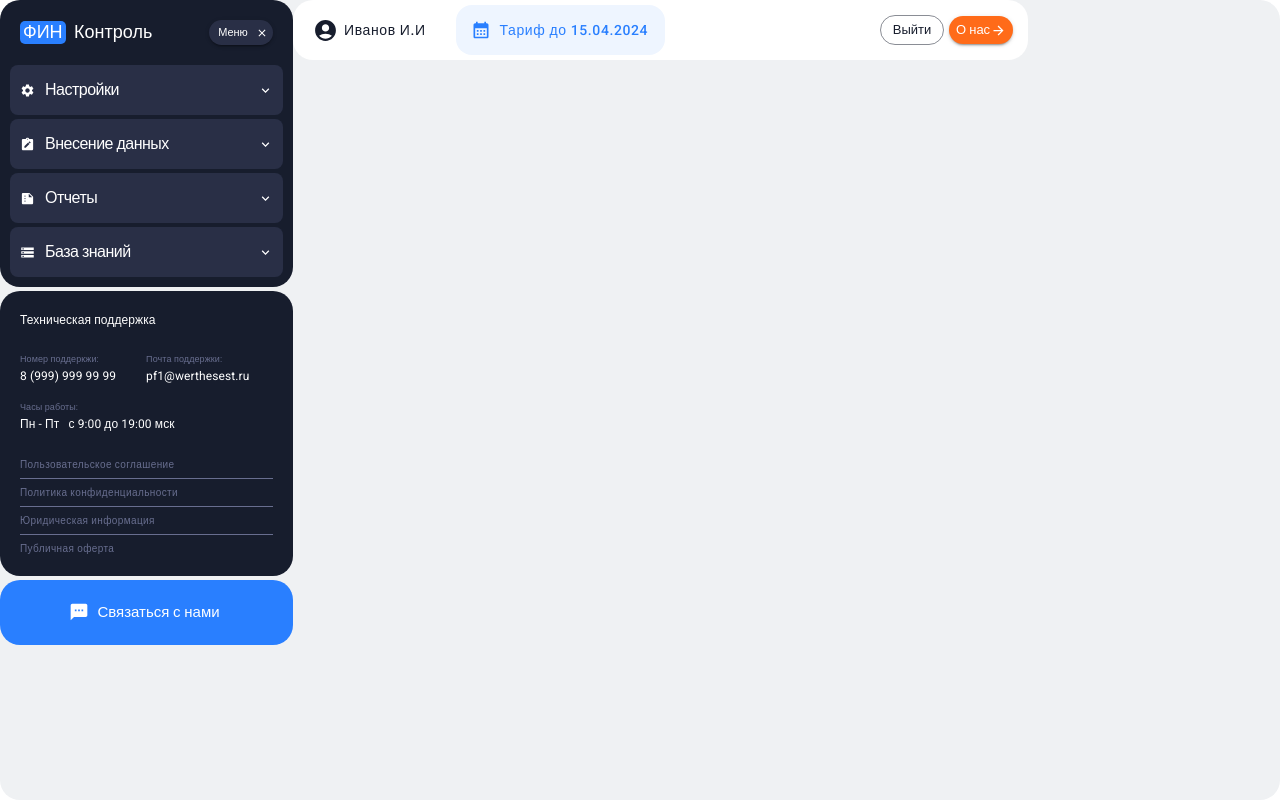
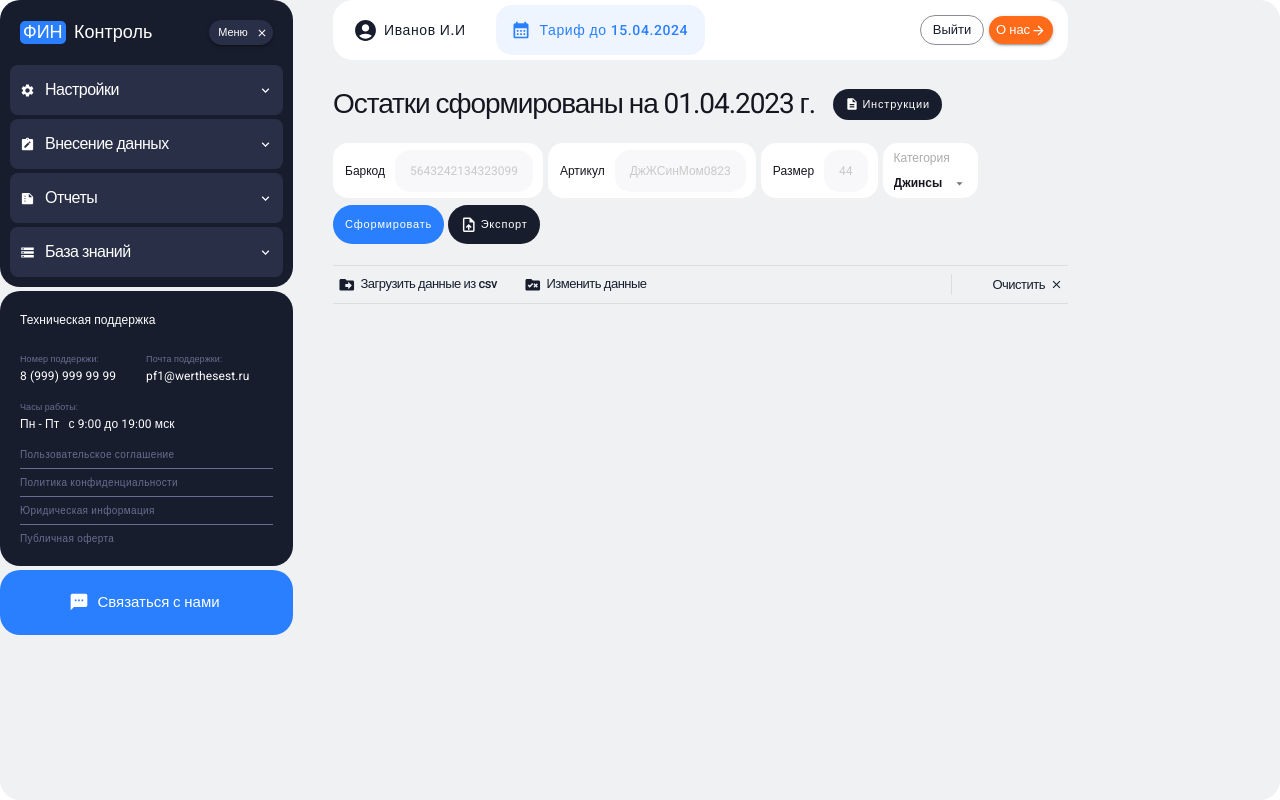
Before and after one commit to Lehano-A/financial-control-test-work, a React (Create React App) app: page / in a window 1280 px wide. Built offline with nearby package versions, Linux system fonts and the light colour scheme; a web font is replaced by a local one.

Commit message:
Создаёт компонент ProductPanel

```diff
--- a/src/components/App/App.tsx
+++ b/src/components/App/App.tsx
@@ -2,8 +2,11 @@ import React from 'react';
 import PanelMenu from '../PanelMenu/PanelMenu';
 import TechnicalSupport from '../TechnicalSupport/TechnicalSupport';
 import ButtonCommunication from '../ButtonCommunication/ButtonCommunication';
-import { styled } from '@mui/material';
+import { Box, styled } from '@mui/material';
 import UserInfo from '../UserInfo/UserInfo';
+import ProductPanel from '../ProductPanel/ProductPanel';
+import Main from '../layouts/Main/Main';
+import Header from '../layouts/Header/Header';
 
 const Aside = styled('aside')(() => ({
   display: 'flex',
@@ -15,6 +18,10 @@ const Aside = styled('aside')(() => ({
   },
 }));
 
+const Wrapper = styled(Box)(() => ({
+  marginLeft: '40px',
+}));
+
 function App() {
   return (
     <>
@@ -24,9 +31,15 @@ function App() {
         <ButtonCommunication />
       </Aside>
 
-      <header>
-        <UserInfo />
-      </header>
+      <Wrapper>
+        <Header>
+          <UserInfo />
+        </Header>
+
+        <Main>
+          <ProductPanel />
+        </Main>
+      </Wrapper>
     </>
   );
 }
--- /dev/null
+++ b/src/components/ProductPanel/ControlDataActions/ControlDataActions.tsx
@@ -0,0 +1,88 @@
+import React from 'react';
+import { styled, Button, Divider as MuiDivider } from '@mui/material';
+import buttonActionMixin from '../../../mixins/buttonActionMixin';
+import DriveFileMoveIcon from '@mui/icons-material/DriveFileMove';
+import RuleFolderIcon from '@mui/icons-material/RuleFolder';
+import ClearIcon from '@mui/icons-material/Clear';
+import { ButtonActionProps } from './buttonActionProps.types';
+
+const BoxButtonActions = styled('div')(({ theme }) => ({
+  display: 'flex',
+  justifyContent: 'space-between',
+  borderTop: `1px solid ${theme.palette.shades.grey[600]}`,
+  borderBottom: `1px solid ${theme.palette.shades.grey[600]}`,
+  borderRadius: 0,
+}));
+
+const ButtonAction = styled(Button, {
+  shouldForwardProp: (prop) => prop !== 'svgFontSize' && prop !== 'iconMargin',
+})<ButtonActionProps>(({ theme, iconMargin, svgFontSize }) => ({
+  ...buttonActionMixin({
+    iconMargin: iconMargin ? iconMargin : '0 5px 0 0',
+    gapBetween: '17px',
+    svgFontSize,
+  }),
+  fontSize: '13px',
+  fontWeight: 500,
+  letterSpacing: '-0.5px',
+  borderRadius: '0',
+
+  '&:nth-child(1n)': {
+    paddingTop: '7px',
+    paddingBottom: '7px',
+  },
+
+  '&:hover': {
+    background: 'none',
+    color: theme.palette.primary.shades[500],
+  },
+}));
+
+const BoxLastButton = styled('div')(() => ({
+  display: 'flex',
+}));
+
+const ButtonClear = styled(ButtonAction)(({ theme }) => ({
+  lineHeight: 0,
+  fontWeight: 400,
+}));
+
+const Divider = styled(MuiDivider)(() => ({
+  marginRight: '35px',
+  opacity: '0.7',
+}));
+
+function ControlDataActions() {
+  return (
+    <BoxButtonActions>
+      <div>
+        <ButtonAction disableRipple>
+          <DriveFileMoveIcon />
+          Загрузить данные из csv
+        </ButtonAction>
+
+        <ButtonAction disableRipple>
+          <RuleFolderIcon />
+          Изменить данные
+        </ButtonAction>
+      </div>
+
+      <BoxLastButton>
+        <Divider
+          orientation='vertical'
+          variant='middle'
+          flexItem
+        />
+        <ButtonClear
+          iconMargin='0 0 0 5px'
+          svgFontSize='1.3rem'
+          disableRipple
+        >
+          Очистить <ClearIcon />
+        </ButtonClear>
+      </BoxLastButton>
+    </BoxButtonActions>
+  );
+}
+
+export default ControlDataActions;
--- /dev/null
+++ b/src/components/ProductPanel/ControlDataActions/buttonActionProps.types.ts
@@ -0,0 +1,5 @@
+export interface ButtonActionProps {
+  iconMargin?: string;
+  svgFontSize?: string;
+  gapBetween?: string;
+}
--- /dev/null
+++ b/src/components/ProductPanel/ProductPanel.tsx
@@ -0,0 +1,49 @@
+import React from 'react';
+import { styled } from '@mui/material';
+import TargetSelection from './TargetSelection/TargetSelection';
+import ButtonForming from './TargetSelection/ButtonForming/ButtonForming';
+import ButtonExport from './TargetSelection/ButtonExport/ButtonExport';
+import ControlDataActions from './ControlDataActions/ControlDataActions';
+import TitleSection from './TitleSection/TitleSection';
+
+const Header = styled('header')(() => ({
+  display: 'flex',
+  alignItems: 'center',
+  margin: '23px 0px 18px',
+}));
+
+const BoxProductInfo = styled('div')(() => ({
+  marginBottom: '21px',
+
+  '& > :nth-child(1)': {
+    marginBottom: '7px',
+  },
+
+  '& > button:not(:last-child)': {
+    marginRight: '5px',
+  },
+}));
+
+const BoxActions = styled('div')(() => ({}));
+
+function ProductPanel() {
+  return (
+    <section>
+      <Header>
+        <TitleSection />
+      </Header>
+
+      <BoxProductInfo>
+        <TargetSelection />
+        <ButtonForming />
+        <ButtonExport />
+      </BoxProductInfo>
+
+      <BoxActions>
+        <ControlDataActions />
+      </BoxActions>
+    </section>
+  );
+}
+
+export default ProductPanel;
--- /dev/null
+++ b/src/components/ProductPanel/TargetSelection/ButtonExport/ButtonExport.tsx
@@ -0,0 +1,22 @@
+import React from 'react';
+import { styled, Button as MuiButton } from '@mui/material';
+import UploadFileIcon from '@mui/icons-material/UploadFile';
+import buttonActionMixin from '../../../../mixins/buttonActionMixin';
+
+const Button = styled(MuiButton)(({ theme }) => ({
+  ...buttonActionMixin(),
+  backgroundColor: theme.palette.primary.main,
+  color: theme.palette.common.white,
+  padding: '10px 12px',
+}));
+
+function ButtonExport() {
+  return (
+    <Button>
+      <UploadFileIcon />
+      Экспорт
+    </Button>
+  );
+}
+
+export default ButtonExport;
--- /dev/null
+++ b/src/components/ProductPanel/TargetSelection/ButtonForming/ButtonForming.tsx
@@ -0,0 +1,16 @@
+import React from 'react';
+import { Button as MuiButton, styled } from '@mui/material';
+import buttonActionMixin from '../../../../mixins/buttonActionMixin';
+
+const Button = styled(MuiButton)(({ theme }) => ({
+  ...buttonActionMixin({ gapBetween: '4px' }),
+  backgroundColor: theme.palette.secondary.main,
+  color: theme.palette.common.white,
+  padding: '10px 12px',
+}));
+
+function ButtonForming() {
+  return <Button>Сформировать</Button>;
+}
+
+export default ButtonForming;
--- /dev/null
+++ b/src/components/ProductPanel/TargetSelection/TargetSelection.tsx
@@ -0,0 +1,123 @@
+import React from 'react';
+import { NativeSelect, styled } from '@mui/material';
+
+const DescriptionList = styled('dl')(() => ({
+  display: 'flex',
+}));
+
+const BoxKeyValue = styled('div')(({ theme }) => ({
+  display: 'flex',
+  alignItems: 'center',
+  backgroundColor: theme.palette.common.white,
+  height: '55px',
+  padding: '0 10px 0 12px',
+  borderRadius: '15px',
+
+  '&:nth-child(1n):not(:last-child)': {
+    marginRight: '5px',
+  },
+}));
+
+const Key = styled('dt')(({ theme }) => ({
+  fontSize: '1.2rem',
+  marginRight: '10px',
+  fontWeight: 500,
+  color: theme.palette.text.primary,
+}));
+
+const Value = styled('dd')(({ theme }) => ({
+  fontSize: '1.2rem',
+  padding: '12px 15px',
+  borderRadius: '15px',
+  color: theme.palette.shades.grey[700],
+  backgroundColor: theme.palette.shades.grey[300],
+}));
+
+const BoxKeyValueDropDown = styled(BoxKeyValue)(() => ({
+  width: '95px',
+  display: 'flex',
+  flexDirection: 'column',
+  alignItems: 'flex-start',
+  justifyContent: 'space-between',
+  padding: '6px 11px',
+}));
+
+const KeyDropDown = styled(Key)(({ theme }) => ({
+  margin: 0,
+  color: theme.palette.shades.grey[800],
+}));
+
+const ValueDropDown = styled(Value)(({ theme }) => ({
+  margin: 0,
+  padding: 0,
+  background: 'none',
+
+  '.MuiNativeSelect-root': {
+    fontSize: '12px',
+    fontWeight: 600,
+    color: theme.palette.text.primary,
+  },
+
+  '.MuiNativeSelect-select.MuiInputBase-input.MuiInput-input': {
+    paddingTop: 0,
+    paddingBottom: 0,
+
+    '&:hover': { borderBottom: 'none', animation: 'none' },
+  },
+
+  '.MuiInputBase-root.MuiInput-root': {
+    '&:hover::before': {
+      borderBottom: 'none',
+    },
+
+    '&::before': {
+      content: '""',
+      borderBottom: 'none',
+    },
+
+    '&::after': {
+      content: '""',
+      borderBottom: 'none',
+    },
+  },
+}));
+
+function TargetSelection() {
+  return (
+    <DescriptionList>
+      <BoxKeyValue>
+        <Key>Баркод</Key>
+        <Value>5643242134323099</Value>
+      </BoxKeyValue>
+
+      <BoxKeyValue>
+        <Key>Артикул</Key>
+        <Value>ДжЖСинМом0823</Value>
+      </BoxKeyValue>
+
+      <BoxKeyValue>
+        <Key>Размер</Key>
+        <Value>44</Value>
+      </BoxKeyValue>
+
+      <BoxKeyValueDropDown>
+        <KeyDropDown>Категория</KeyDropDown>
+        <ValueDropDown>
+          <NativeSelect
+            defaultValue='jeanse'
+            inputProps={{
+              name: 'product',
+              id: 'uncontrolled-native',
+            }}
+          >
+            <option value='jeanse'>Джинсы</option>
+            <option value='shirts'>Рубашки</option>
+            <option value='baseballСaps'>Бейсболки</option>
+          </NativeSelect>
+        </ValueDropDown>
+      </BoxKeyValueDropDown>
+    </DescriptionList>
+  );
+}
+
+export default TargetSelection;
--- /dev/null
+++ b/src/components/ProductPanel/TitleSection/TitleSection.tsx
@@ -0,0 +1,38 @@
+import React from 'react';
+import DescriptionIcon from '@mui/icons-material/Description';
+import buttonActionMixin from '../../../mixins/buttonActionMixin';
+import { styled, Button as MuiButton } from '@mui/material';
+
+const Title = styled('h1')(({ theme }) => ({
+  fontSize: '28px',
+  fontWeight: 400,
+  letterSpacing: '-1.05px',
+  color: theme.palette.text.primary,
+  marginRight: '18px',
+}));
+
+const ButtonInstruction = styled(MuiButton)(({ theme }) => ({
+  ...buttonActionMixin({ svgFontSize: '1.4rem' }),
+  display: 'flex',
+  justifyContent: 'center',
+  alignItems: 'center',
+  height: '31px',
+  width: '109px',
+  color: theme.palette.common.white,
+  backgroundColor: theme.palette.primary.main,
+  padding: '0',
+  lineHeight: 'normal',
+}));
+
+function TitleSection() {
+  return (
+    <>
+      <Title>Остатки сформированы на 01.04.2023 г.</Title>
+      <ButtonInstruction>
+        <DescriptionIcon /> Инструкции
+      </ButtonInstruction>
+    </>
+  );
+}
+
+export default TitleSection;
--- a/src/components/layouts/Main/Main.tsx
+++ b/src/components/layouts/Main/Main.tsx
@@ -1,8 +1,14 @@
 import React from 'react';
 import { MainProps } from './Main.types';
+import { styled } from '@mui/material';
+
+const StyledMain = styled('main')(() => ({
+  display: 'flex',
+  flexDirection: 'column',
+}));
 
 function Main({ children }: MainProps) {
-  return <main>{children}</main>;
+  return <StyledMain>{children}</StyledMain>;
 }
 
 export default Main;
--- a/src/components/theme/theme.tsx
+++ b/src/components/theme/theme.tsx
@@ -10,6 +10,7 @@ const palette = {
     main: '#171d2d',
     shades: {
       300: '#c8cbe8',
+      500: '#929dc0',
       600: '#686e8f',
       800: '#292f46',
     },
@@ -25,13 +26,21 @@ const palette = {
       300: '#f8f8fa',
       400: '#eff1f3',
       500: '#e7eae9',
+      600: '#dddddd',
+      700: '#c9c9c9',
+      800: '#acacac',
     },
   },
 
   text: {
-    primary: '#000',
+    primary: '#161620',
     secondary: '#585858',
   },
+};
+
+const customVariables = {
+  borderRadiusMain: 20,
+  borderRadiusSpan: 5,
 };
 
 const theme = createTheme({
@@ -41,10 +50,7 @@ const theme = createTheme({
     fontFamily: `"Roboto", sans-serif`,
   },
 
-  customVariables: {
-    borderRadiusMain: 20,
-    borderRadiusSpan: 5,
-  },
+  customVariables,
 
   components: {
     MuiListItemButton: {
@@ -60,7 +66,10 @@ const theme = createTheme({
 
     MuiButton: {
       styleOverrides: {
-        root: { textTransform: 'none' },
+        root: {
+          textTransform: 'none',
+          borderRadius: customVariables.borderRadiusMain,
+        },
       },
     },
   },
@@ -83,10 +92,7 @@ const globalStyles = (
         borderRadius: theme.customVariables.borderRadiusMain,
       },
 
-      h2: {
-        margin: 0,
-      },
-      dd: {
+      'h1, h2, dl, dd': {
         margin: 0,
       },
     })}
--- /dev/null
+++ b/src/mixins/buttonActionMixin.ts
@@ -0,0 +1,23 @@
+import { ButtonActionProps } from '../components/ProductPanel/ControlDataActions/buttonActionProps.types';
+
+const buttonActionMixin = ({
+  iconMargin = '0 3px 0 0',
+  svgFontSize = '1.75rem',
+  gapBetween = '4px',
+}: ButtonActionProps = {}) => ({
+  fontSize: '11px',
+  fontWeight: 300,
+  letterSpacing: '0.8px',
+  padding: '10px 5px',
+
+  '&:nth-child(1n):not(:last-child)': {
+    marginRight: gapBetween,
+  },
+
+  '& > svg': {
+    margin: iconMargin,
+    fontSize: svgFontSize,
+  },
+});
+
+export default buttonActionMixin;
```
